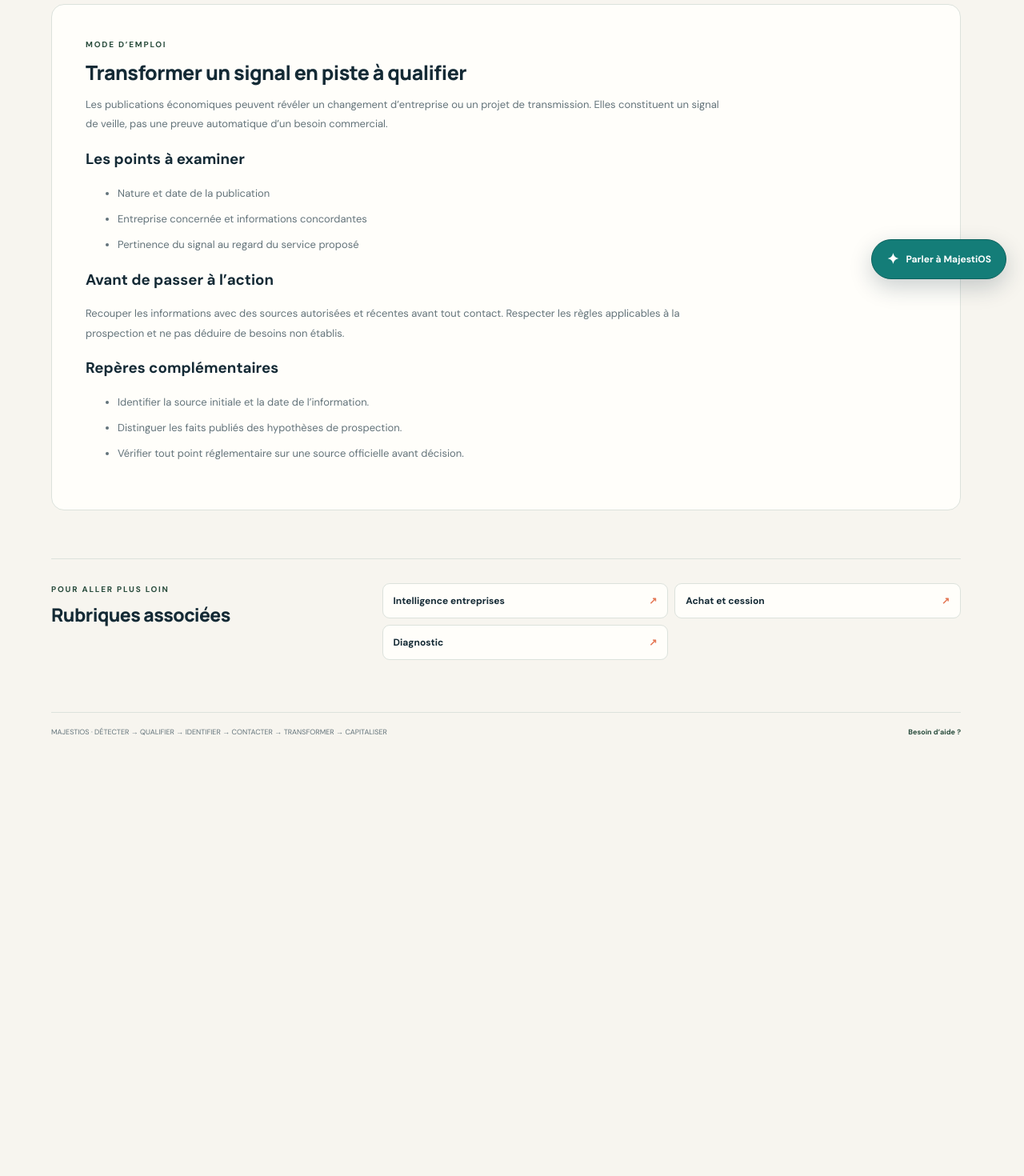
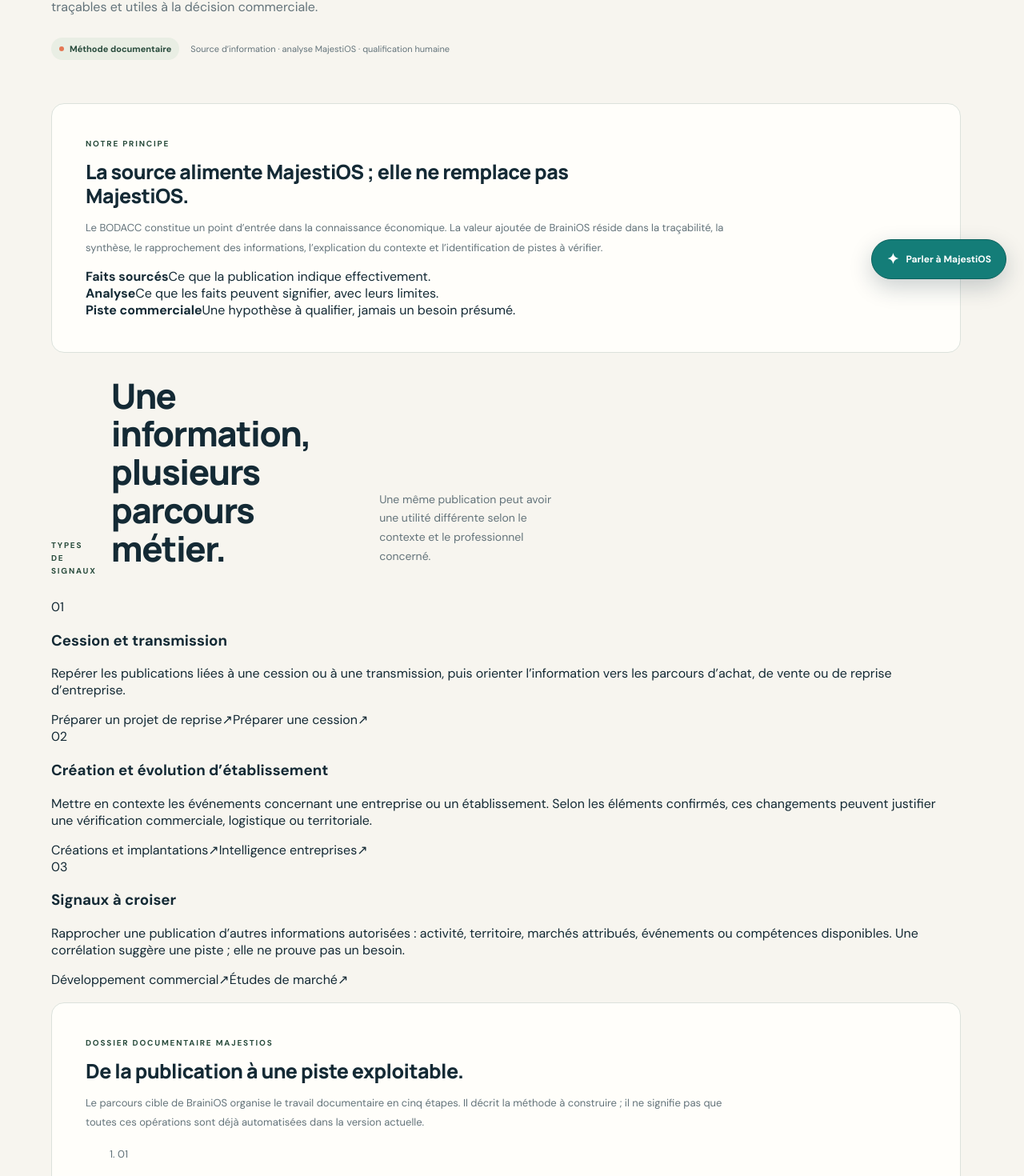
Before and after one commit to Chexpeer/Majestios, a Next.js app: page /business/veille-bodacc in a window 1280 px wide. Shown: the part 431-1901 px from the top of the page at 80% size. Before the commit the page ends 1402 px from the top, so only its background shows below. Built offline with nearby package versions, Linux system fonts and the light colour scheme.

Commit message:
Créer une ressource documentaire dédiée à la veille BODACC

```diff
--- /dev/null
+++ b/src/app/business/veille-bodacc/page.tsx
@@ -0,0 +1,101 @@
+import Link from "next/link";
+import PublicHeader from "@/components/public-header";
+
+export const metadata = {
+  title: "Veille BODACC et signaux économiques — MajestiOS",
+  description: "Comprendre les publications BODACC, structurer une veille documentaire et qualifier des pistes commerciales avec MajestiOS."
+};
+
+const signalTypes = [
+  {
+    number: "01",
+    title: "Cession et transmission",
+    description: "Repérer les publications liées à une cession ou à une transmission, puis orienter l’information vers les parcours d’achat, de vente ou de reprise d’entreprise.",
+    links: [{ label: "Préparer un projet de reprise", href: "/business/achat-cession/acheter" }, { label: "Préparer une cession", href: "/business/achat-cession/vendre" }]
+  },
+  {
+    number: "02",
+    title: "Création et évolution d’établissement",
+    description: "Mettre en contexte les événements concernant une entreprise ou un établissement. Selon les éléments confirmés, ces changements peuvent justifier une vérification commerciale, logistique ou territoriale.",
+    links: [{ label: "Créations et implantations", href: "/business/creations-implantations" }, { label: "Intelligence entreprises", href: "/business/intelligence-entreprises" }]
+  },
+  {
+    number: "03",
+    title: "Signaux à croiser",
+    description: "Rapprocher une publication d’autres informations autorisées : activité, territoire, marchés attribués, événements ou compétences disponibles. Une corrélation suggère une piste ; elle ne prouve pas un besoin.",
+    links: [{ label: "Développement commercial", href: "/developpement-commercial" }, { label: "Études de marché", href: "/developpement-commercial/etudes-de-marche" }]
+  }
+];
+
+const dossierSteps = [
+  ["Tracer", "Conserver la référence de la publication, la source, la date de publication et la date de collecte."],
+  ["Comprendre", "Produire une synthèse originale qui sépare les faits publiés, le contexte et les limites de l’information."],
+  ["Rapprocher", "Associer prudemment la publication à une entreprise ou un établissement, en signalant les homonymies et incertitudes."],
+  ["Qualifier", "Formuler des hypothèses commerciales explicites, avec leur justification et les vérifications encore nécessaires."],
+  ["Agir et apprendre", "Proposer une prochaine étape pertinente, puis conserver le résultat du suivi pour améliorer les futures qualifications."]
+];
+
+export default function BodaccWatchPage() {
+  return <main className="site-page">
+    <PublicHeader />
+    <div className="page-container bodacc-page">
+      <nav className="breadcrumbs" aria-label="Fil d’Ariane">
+        <Link href="/">Accueil</Link><span><b>/</b><Link href="/business">Business</Link></span><span><b>/</b><strong>Veille BODACC</strong></span>
+      </nav>
+
+      <section className="page-hero bodacc-hero">
+        <span className="eyebrow">BRAINIOS · INTELLIGENCE ÉCONOMIQUE</span>
+        <h1>Le signal devient <span>connaissance.</span></h1>
+        <p>MajestiOS ne doit pas être un simple relais vers des publications externes. Sa vocation est de transformer les informations économiques autorisées en ressources documentaires compréhensibles, traçables et utiles à la décision commerciale.</p>
+        <div className="page-hero-meta">
+          <span className="status-chip"><i />Méthode documentaire</span>
+          <span>Source d’information · analyse MajestiOS · qualification humaine</span>
+        </div>
+      </section>
+
+      <section className="content-panel bodacc-principle">
+        <span className="eyebrow">NOTRE PRINCIPE</span>
+        <h2>La source alimente MajestiOS ; elle ne remplace pas MajestiOS.</h2>
+        <p>Le BODACC constitue un point d’entrée dans la connaissance économique. La valeur ajoutée de BrainiOS réside dans la traçabilité, la synthèse, le rapprochement des informations, l’explication du contexte et l’identification de pistes à vérifier.</p>
+        <div className="bodacc-principle-grid">
+          <div><strong>Faits sourcés</strong><span>Ce que la publication indique effectivement.</span></div>
+          <div><strong>Analyse</strong><span>Ce que les faits peuvent signifier, avec leurs limites.</span></div>
+          <div><strong>Piste commerciale</strong><span>Une hypothèse à qualifier, jamais un besoin présumé.</span></div>
+        </div>
+      </section>
+
+      <section className="bodacc-section">
+        <div className="section-heading"><span className="eyebrow">TYPES DE SIGNAUX</span><h2>Une information, plusieurs parcours métier.</h2><p>Une même publication peut avoir une utilité différente selon le contexte et le professionnel concerné.</p></div>
+        <div className="bodacc-signal-grid">{signalTypes.map((signal) => <article className="bodacc-signal-card" key={signal.number}>
+          <span className="bodacc-number">{signal.number}</span><h3>{signal.title}</h3><p>{signal.description}</p>
+          <div>{signal.links.map((item) => <Link href={item.href} key={item.href}>{item.label}<span aria-hidden="true">↗</span></Link>)}</div>
+        </article>)}</div>
+      </section>
+
+      <section className="content-panel">
+        <span className="eyebrow">DOSSIER DOCUMENTAIRE MAJESTIOS</span>
+        <h2>De la publication à une piste exploitable.</h2>
+        <p>Le parcours cible de BrainiOS organise le travail documentaire en cinq étapes. Il décrit la méthode à construire ; il ne signifie pas que toutes ces opérations sont déjà automatisées dans la version actuelle.</p>
+        <ol className="bodacc-steps">{dossierSteps.map(([title, description], index) => <li key={title}><span>{String(index + 1).padStart(2, "0")}</span><div><h3>{title}</h3><p>{description}</p></div></li>)}</ol>
+      </section>
+
+      <section className="content-panel bodacc-integrity">
+        <span className="eyebrow">FIABILITÉ ET SOUVERAINETÉ</span><h2>Maîtriser l’information, respecter son origine.</h2>
+        <ul>
+          <li><strong>Traçabilité :</strong> conserver la référence, la date et la provenance de chaque fait repris.</li>
+          <li><strong>Réutilisation responsable :</strong> vérifier les conditions d’accès, de stockage et de diffusion avant de reproduire un document ou un article. Le caractère public d’une publication n’autorise pas automatiquement sa reproduction intégrale.</li>
+          <li><strong>Neutralité :</strong> distinguer les faits des analyses et signaler les données incertaines, contradictoires ou anciennes.</li>
+          <li><strong>Respect des personnes :</strong> ne pas déduire une intention d’achat, une difficulté ou un besoin commercial sans élément fiable ; encadrer les prises de contact conformément aux règles applicables.</li>
+          <li><strong>Correction :</strong> permettre de corriger un rapprochement erroné et de conserver l’historique de mise à jour.</li>
+        </ul>
+      </section>
+
+      <section className="bodacc-next-actions">
+        <div><span className="eyebrow">POURSUIVRE L’EXPLORATION</span><h2>Relier la veille aux décisions.</h2><p>La veille n’a de valeur que si elle éclaire une décision et s’inscrit dans un parcours métier cohérent.</p></div>
+        <div className="bodacc-next-links"><Link href="/business/intelligence-entreprises">Intelligence entreprises <span>→</span></Link><Link href="/business/achat-cession">Achat et cession <span>→</span></Link><Link href="/developpement-commercial/prospection">Prospection ciblée <span>→</span></Link></div>
+      </section>
+
+      <footer className="page-footer"><span>MAJESTIOS · DÉTECTER → QUALIFIER → IDENTIFIER → CONTACTER → TRANSFORMER → CAPITALISER</span><Link href="/faq">Besoin d’aide ?</Link></footer>
+    </div>
+  </main>;
+}
```
